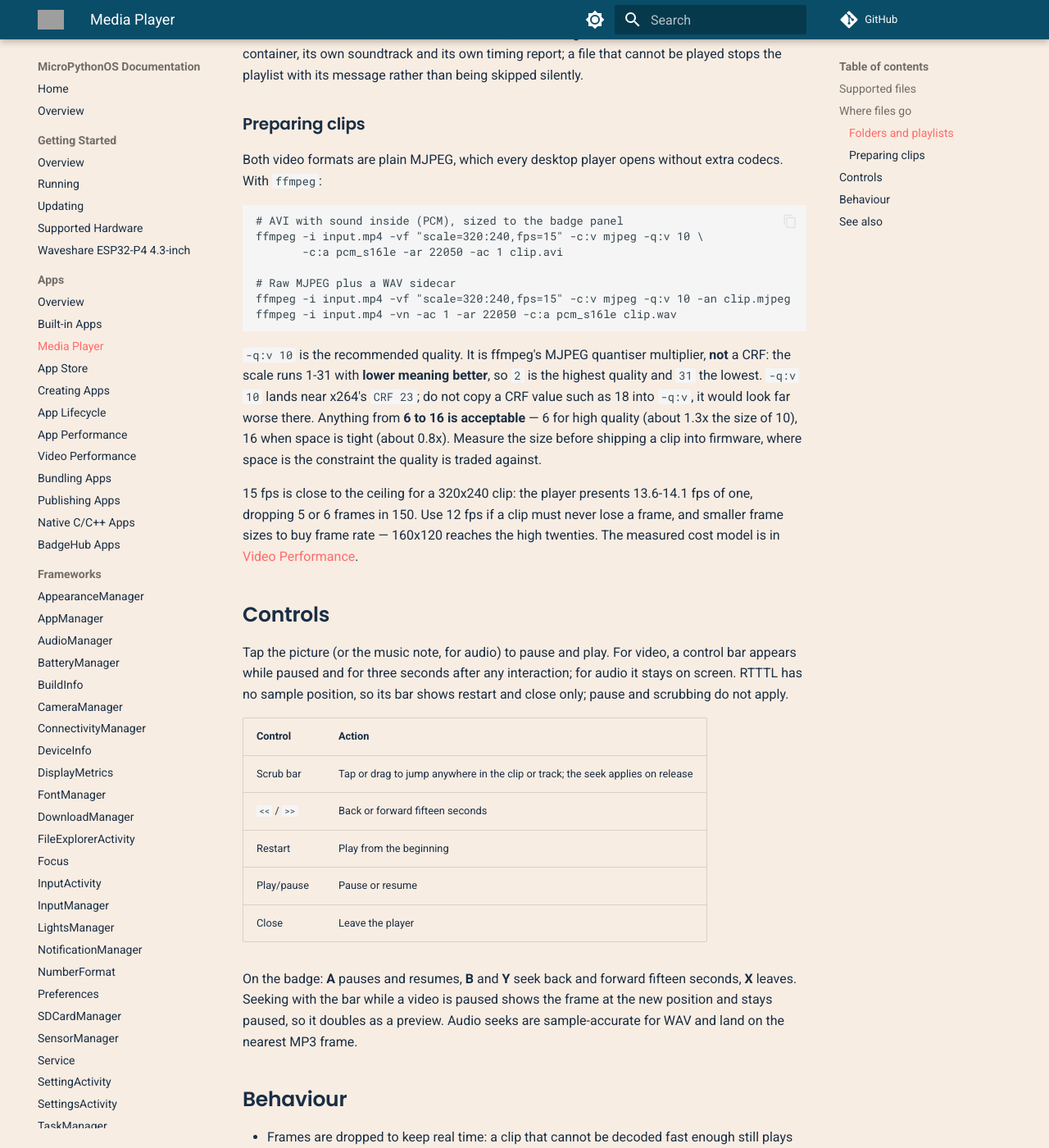
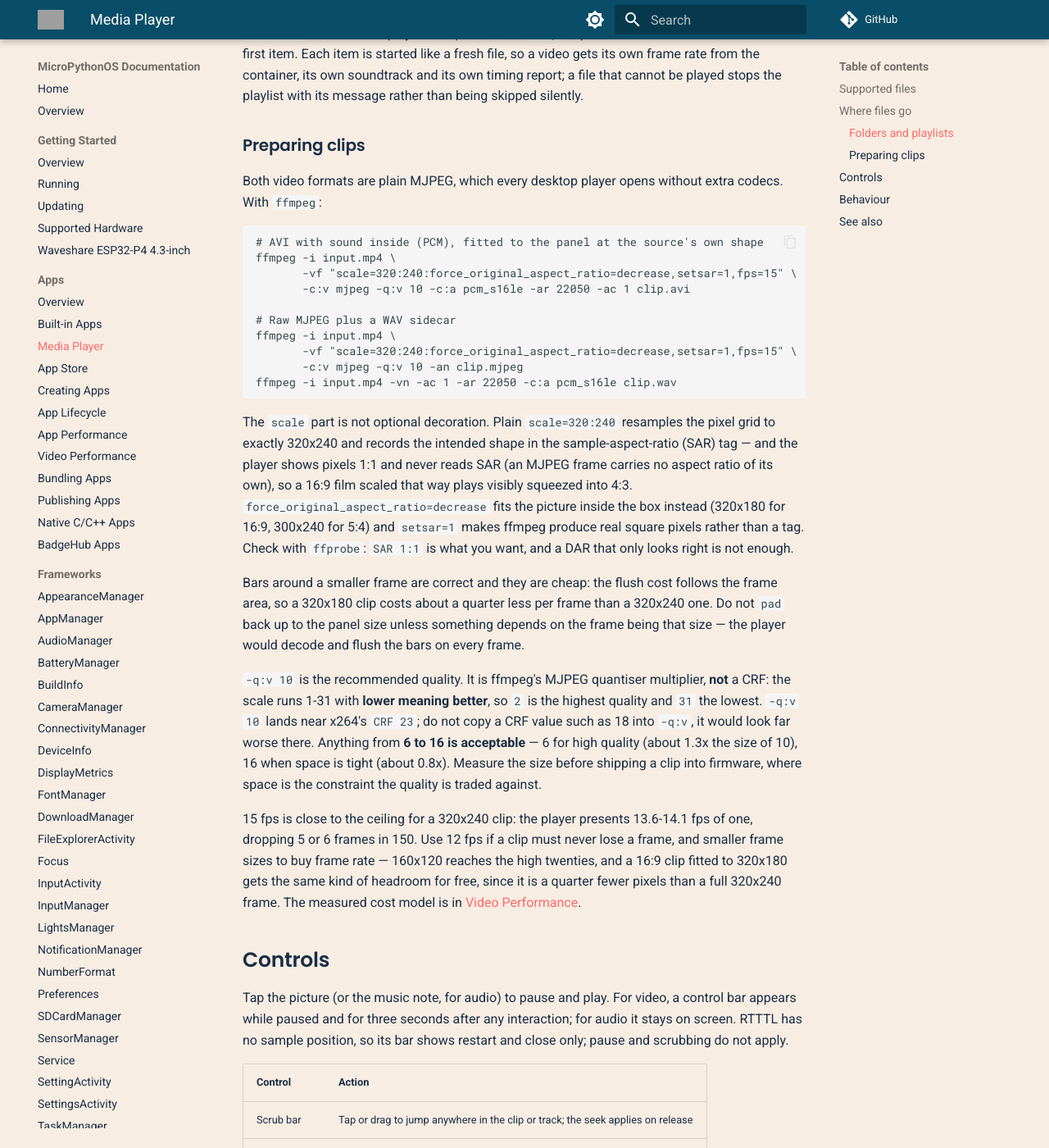
Before and after one commit to MicroPythonOS/docs, an MkDocs documentation site: the page built from docs/apps/media-player.md, in a window 1280 px wide and 1400 px high, scrolled down 1691 px. Shown: the whole window at 82% size. Built offline with MkDocs 1.6.1 and Material for MkDocs 9.7.7, drawn with Linux system fonts in a browser that asks for light colours; comment, search, counter and statistics services are not loaded; some of the changed text lies outside the part shown; grey boxes are pictures that could not be loaded.

Commit message:
docs: keep video clips square-pixel when preparing them
Plain scale=320:240 resamples the grid and only records the intended
shape in the SAR tag, which the player never reads: a 16:9 source plays
squeezed into 4:3 on the badge. Fit the picture into the panel instead
and force square pixels, and say why in the performance policy.

````diff
--- a/docs/apps/media-player.md
+++ b/docs/apps/media-player.md
@@ -21,7 +21,7 @@ Anything else is named rather than silently ignored:
 - `unsupported video codec: H264 (this player plays MJPEG)` — container is fine, the pictures are not
 - an unsupported soundtrack (AC-3, MP3, MS ADPCM) still plays the pictures and prints why there is no sound
 
-There is no H.264/H.265 or MPEG decode on the badge, and no scaling: frames are presented 1:1, so a clip larger than the panel is cropped by the display rather than shrunk. Resize to the panel size (320x240 on the Fri3d badges) when preparing clips.
+There is no H.264/H.265 or MPEG decode on the badge, and no scaling: frames are presented 1:1, so a clip larger than the panel is cropped by the display rather than shrunk (the player says so in its status line). Size clips to fit the panel — 320x240 on the Fri3d badges — and keep their shape when you do: see [Preparing clips](#preparing-clips).
 
 ## Where files go
 
@@ -38,18 +38,25 @@ When the last item ends, video playback closes the player, while audio stops and
 Both video formats are plain MJPEG, which every desktop player opens without extra codecs. With `ffmpeg`:
 
 ```bash
-# AVI with sound inside (PCM), sized to the badge panel
-ffmpeg -i input.mp4 -vf "scale=320:240,fps=15" -c:v mjpeg -q:v 10 \
-       -c:a pcm_s16le -ar 22050 -ac 1 clip.avi
+# AVI with sound inside (PCM), fitted to the panel at the source's own shape
+ffmpeg -i input.mp4 \
+       -vf "scale=320:240:force_original_aspect_ratio=decrease,setsar=1,fps=15" \
+       -c:v mjpeg -q:v 10 -c:a pcm_s16le -ar 22050 -ac 1 clip.avi
 
 # Raw MJPEG plus a WAV sidecar
-ffmpeg -i input.mp4 -vf "scale=320:240,fps=15" -c:v mjpeg -q:v 10 -an clip.mjpeg
+ffmpeg -i input.mp4 \
+       -vf "scale=320:240:force_original_aspect_ratio=decrease,setsar=1,fps=15" \
+       -c:v mjpeg -q:v 10 -an clip.mjpeg
 ffmpeg -i input.mp4 -vn -ac 1 -ar 22050 -c:a pcm_s16le clip.wav
 ```
 
+The `scale` part is not optional decoration. Plain `scale=320:240` resamples the pixel grid to exactly 320x240 and records the intended shape in the sample-aspect-ratio (SAR) tag — and the player shows pixels 1:1 and never reads SAR (an MJPEG frame carries no aspect ratio of its own), so a 16:9 film scaled that way plays visibly squeezed into 4:3. `force_original_aspect_ratio=decrease` fits the picture inside the box instead (320x180 for 16:9, 300x240 for 5:4) and `setsar=1` makes ffmpeg produce real square pixels rather than a tag. Check with `ffprobe`: `SAR 1:1` is what you want, and a DAR that only looks right is not enough.
+
+Bars around a smaller frame are correct and they are cheap: the flush cost follows the frame area, so a 320x180 clip costs about a quarter less per frame than a 320x240 one. Do not `pad` back up to the panel size unless something depends on the frame being that size — the player would decode and flush the bars on every frame.
+
 `-q:v 10` is the recommended quality. It is ffmpeg's MJPEG quantiser multiplier, **not** a CRF: the scale runs 1-31 with **lower meaning better**, so `2` is the highest quality and `31` the lowest. `-q:v 10` lands near x264's `CRF 23`; do not copy a CRF value such as 18 into `-q:v`, it would look far worse there. Anything from **6 to 16 is acceptable** — 6 for high quality (about 1.3x the size of 10), 16 when space is tight (about 0.8x). Measure the size before shipping a clip into firmware, where space is the constraint the quality is traded against.
 
-15 fps is close to the ceiling for a 320x240 clip: the player presents 13.6-14.1 fps of one, dropping 5 or 6 frames in 150. Use 12 fps if a clip must never lose a frame, and smaller frame sizes to buy frame rate — 160x120 reaches the high twenties. The measured cost model is in [Video Performance](video-performance.md).
+15 fps is close to the ceiling for a 320x240 clip: the player presents 13.6-14.1 fps of one, dropping 5 or 6 frames in 150. Use 12 fps if a clip must never lose a frame, and smaller frame sizes to buy frame rate — 160x120 reaches the high twenties, and a 16:9 clip fitted to 320x180 gets the same kind of headroom for free, since it is a quarter fewer pixels than a full 320x240 frame. The measured cost model is in [Video Performance](video-performance.md).
 
 ## Controls
 
````
Also changed, not shown: docs/apps/video-performance.md (+5 -0 lines).
